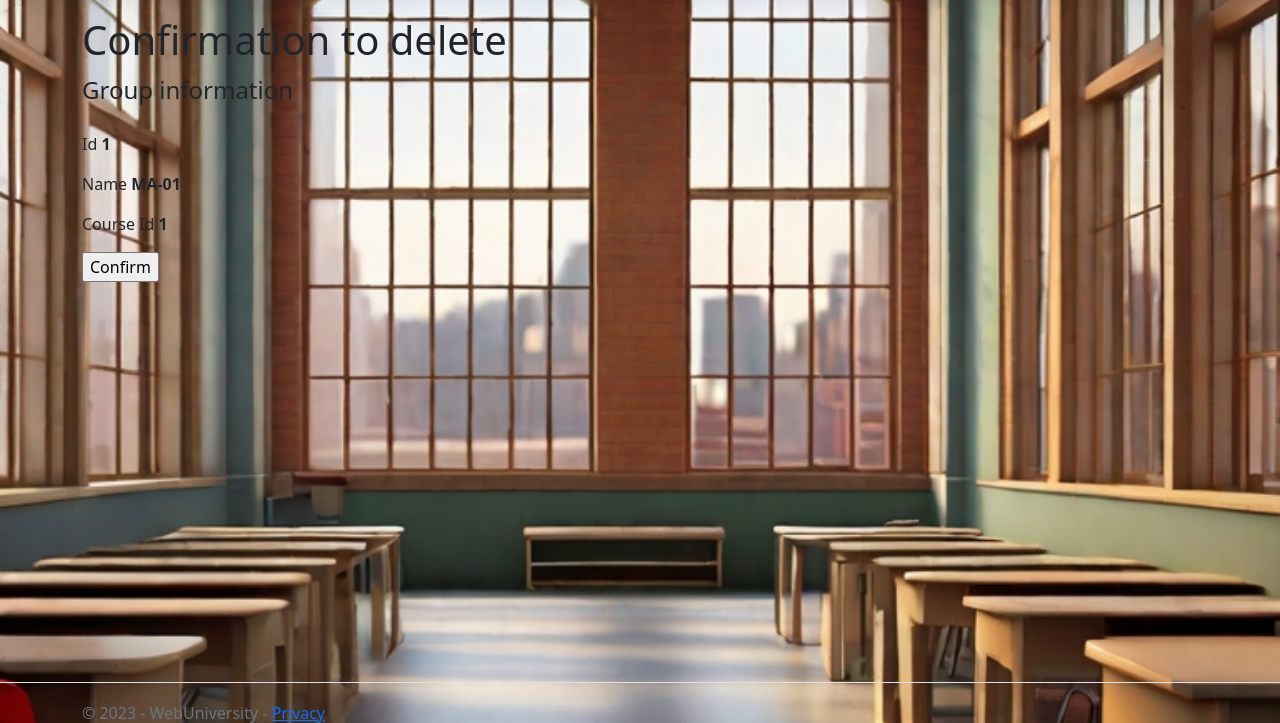
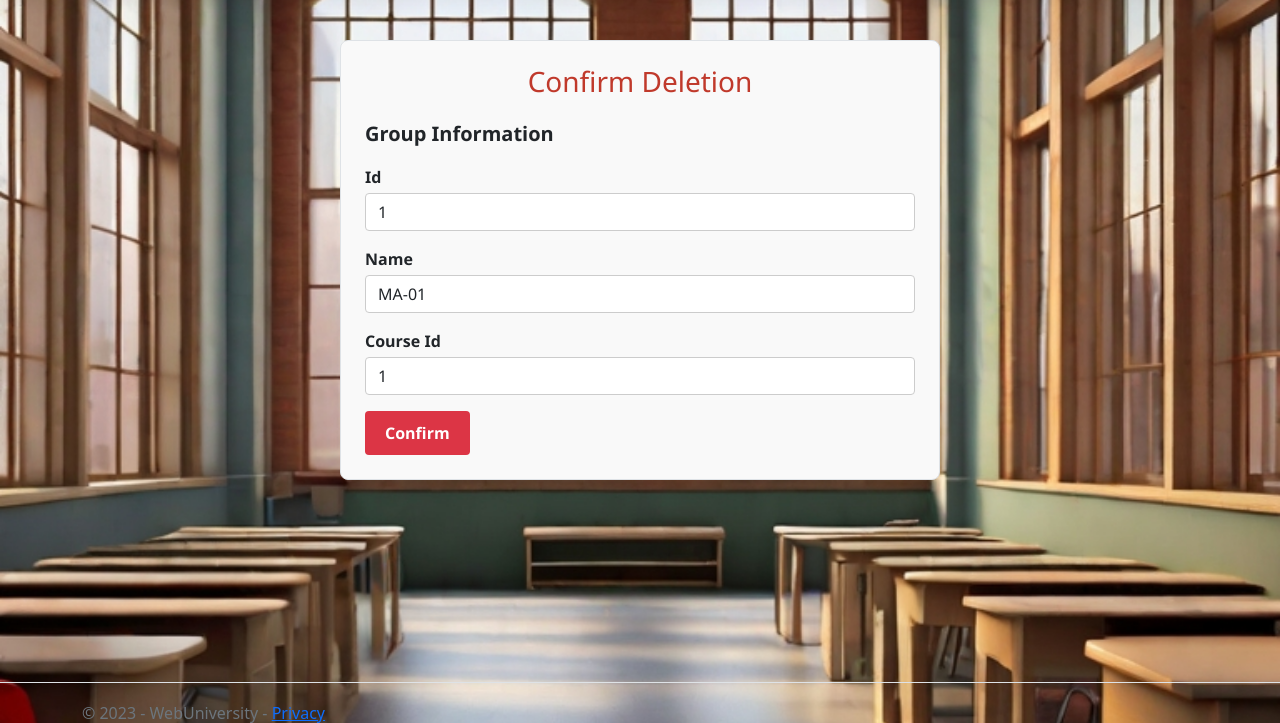
Before and after one commit to Yark13/SelfWorkWeb, an ASP.NET MVC app: page /Group/Delete/1 in a window 1280 px wide. Shown: the part 57-780 px from the top of the page. Run offline with ASP.NET Core 8 and stand-ins for ASP.NET MVC 5, Linux system fonts and the light colour scheme; data comes from the database, SQL or seed files in the repository; style sheets or scripts are compiled from the project's sources; the project's own start-up code is not run, and a stand-in starts its controllers and pages; some libraries are stand-ins or nearby versions.

Commit message:
customizated delete pages

```diff
--- a/WebUniversity/WebUniversity/Views/Group/Delete.cshtml
+++ b/WebUniversity/WebUniversity/Views/Group/Delete.cshtml
@@ -1,43 +1,46 @@
 @model GroupViewModel
 @{
-    <html>
-    <head>
-    <meta charset="utf-8" />
-    <title>Delete group</title>
-    </head>
-    <body>
-     <h1> Confirmation to delete</h1>
-      <form asp-controller="Group" asp-action="Delete" method="post">
-     @Html.AntiForgeryToken()
-     <fieldset>
-     <legend>Group information</legend>
+    ViewData["Title"] = "Delete Group";
+}
 
-           <p>
-            <h4><strong style="color: red;">@ViewData["messageIsStudents"]</strong></h4>
-           </p>
+<link rel="stylesheet" href="~/css/delete-confirmation.css" />
 
-           <p>
-            <label asp-for="Id"></label>
-            <strong>@Model.Id</strong>
-            <input asp-for="Id" type="hidden">
-           </p>
+<div class="delete-container">
+    <h1>Confirm Deletion</h1>
 
-          <p>
-           <label asp-for="Name"></label>
-           <strong>@Model.Name</strong>
-           <input asp-for="Name" type="hidden">
-          </p>
+    @if (ViewData["messageIsStudents"] != null)
+    {
+        <div class="warning-message">
+            <strong>@ViewData["messageIsStudents"]</strong>
+        </div>
+    }
 
-          <p>
-           <label asp-for="CourseID"></label>
-           <strong>@Model.CourseID</strong>
-           <input asp-for="CourseID" type="hidden">
-          </p>
-          <input asp-for="HasStudents" type="hidden">
+    <form asp-controller="Group" asp-action="Delete" method="post">
+        @Html.AntiForgeryToken()
+        <fieldset>
+            <legend>Group Information</legend>
 
-          <p><input type="submit" name="buttonSubmit" value="Confirm"/></p>
-     </fieldset>
-     </form>
-    </body>
-    </html>
-}
+            <div class="field">
+                <label asp-for="Id"></label>
+                <span class="value">@Model.Id</span>
+                <input asp-for="Id" type="hidden" />
+            </div>
+
+            <div class="field">
+                <label asp-for="Name"></label>
+                <span class="value">@Model.Name</span>
+                <input asp-for="Name" type="hidden" />
+            </div>
+
+            <div class="field">
+                <label asp-for="CourseID"></label>
+                <span class="value">@Model.CourseID</span>
+                <input asp-for="CourseID" type="hidden" />
+            </div>
+
+            <input asp-for="HasStudents" type="hidden" />
+
+            <button type="submit" class="btn-confirm">Confirm</button>
+        </fieldset>
+    </form>
+</div>
--- /dev/null
+++ b/WebUniversity/WebUniversity/wwwroot/css/delete-confirmation.css
@@ -0,0 +1,70 @@
+.delete-container {
+    max-width: 600px;
+    margin: 40px auto;
+    padding: 24px;
+    border: 1px solid #dee2e6;
+    border-radius: 8px;
+    background-color: #f9f9f9;
+    font-family: 'Segoe UI', sans-serif;
+}
+
+    .delete-container h1 {
+        font-size: 1.75rem;
+        margin-bottom: 20px;
+        text-align: center;
+        color: #c0392b;
+    }
+
+fieldset {
+    border: none;
+    padding: 0;
+}
+
+legend {
+    font-size: 1.25rem;
+    font-weight: bold;
+    margin-bottom: 16px;
+}
+
+.field {
+    margin-bottom: 16px;
+}
+
+    .field label {
+        font-weight: 600;
+        display: block;
+        margin-bottom: 4px;
+    }
+
+    .field .value {
+        display: block;
+        font-size: 1rem;
+        padding: 6px 12px;
+        background-color: #fff;
+        border: 1px solid #ccc;
+        border-radius: 4px;
+    }
+
+.btn-confirm {
+    background-color: #dc3545;
+    color: white;
+    padding: 10px 20px;
+    font-weight: bold;
+    border: none;
+    border-radius: 4px;
+    cursor: pointer;
+}
+
+    .btn-confirm:hover {
+        background-color: #c82333;
+    }
+
+.warning-message {
+    background-color: #ffeeba;
+    border: 1px solid #f5c6cb;
+    padding: 12px;
+    border-radius: 4px;
+    margin-bottom: 20px;
+    font-weight: bold;
+    color: #856404;
+}
```
Also changed, not shown: WebUniversity/WebUniversity/Views/Course/Delete.cshtml (+32 -27 lines), WebUniversity/WebUniversity/Views/Student/Delete.cshtml (+26 -26 lines), 15 other files.
